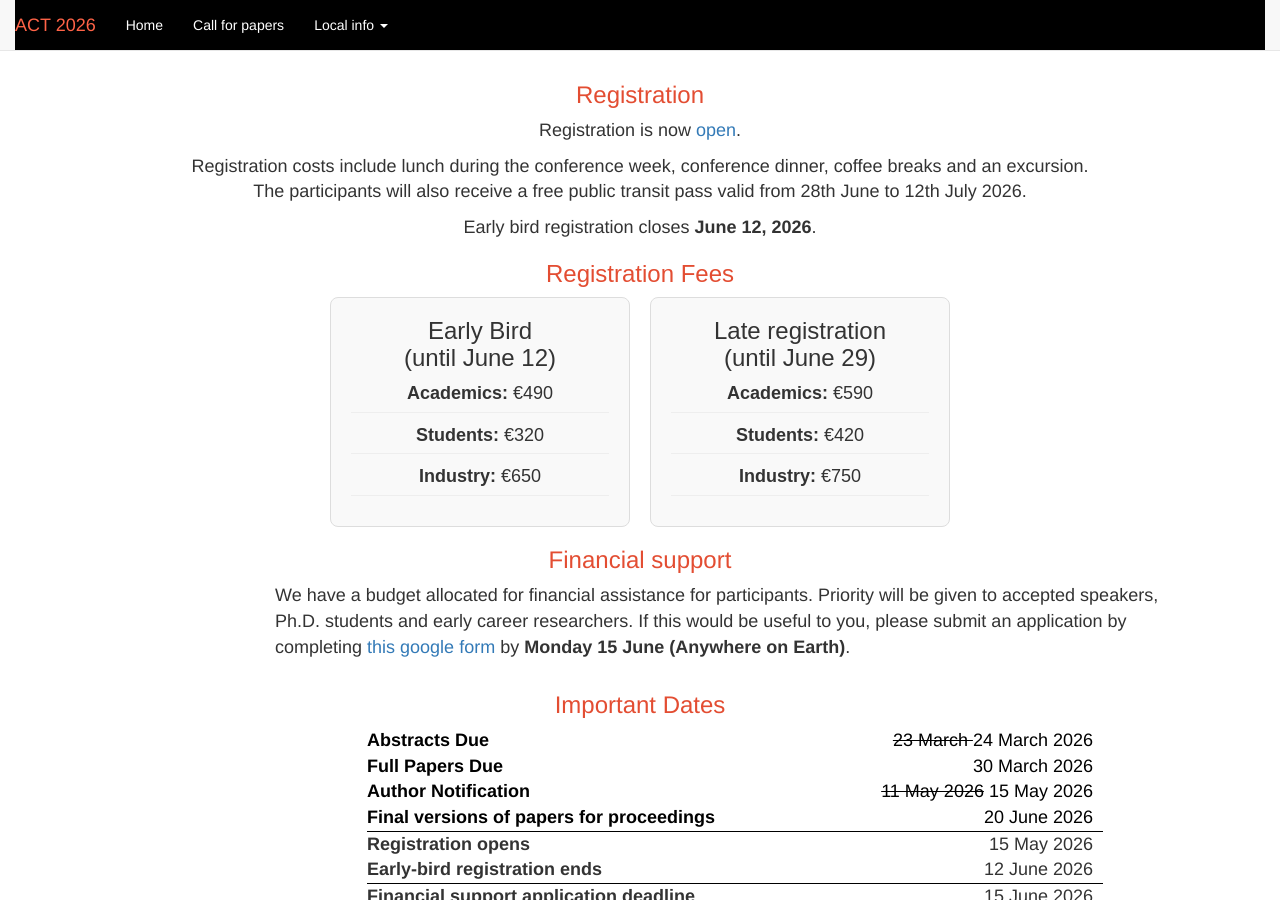
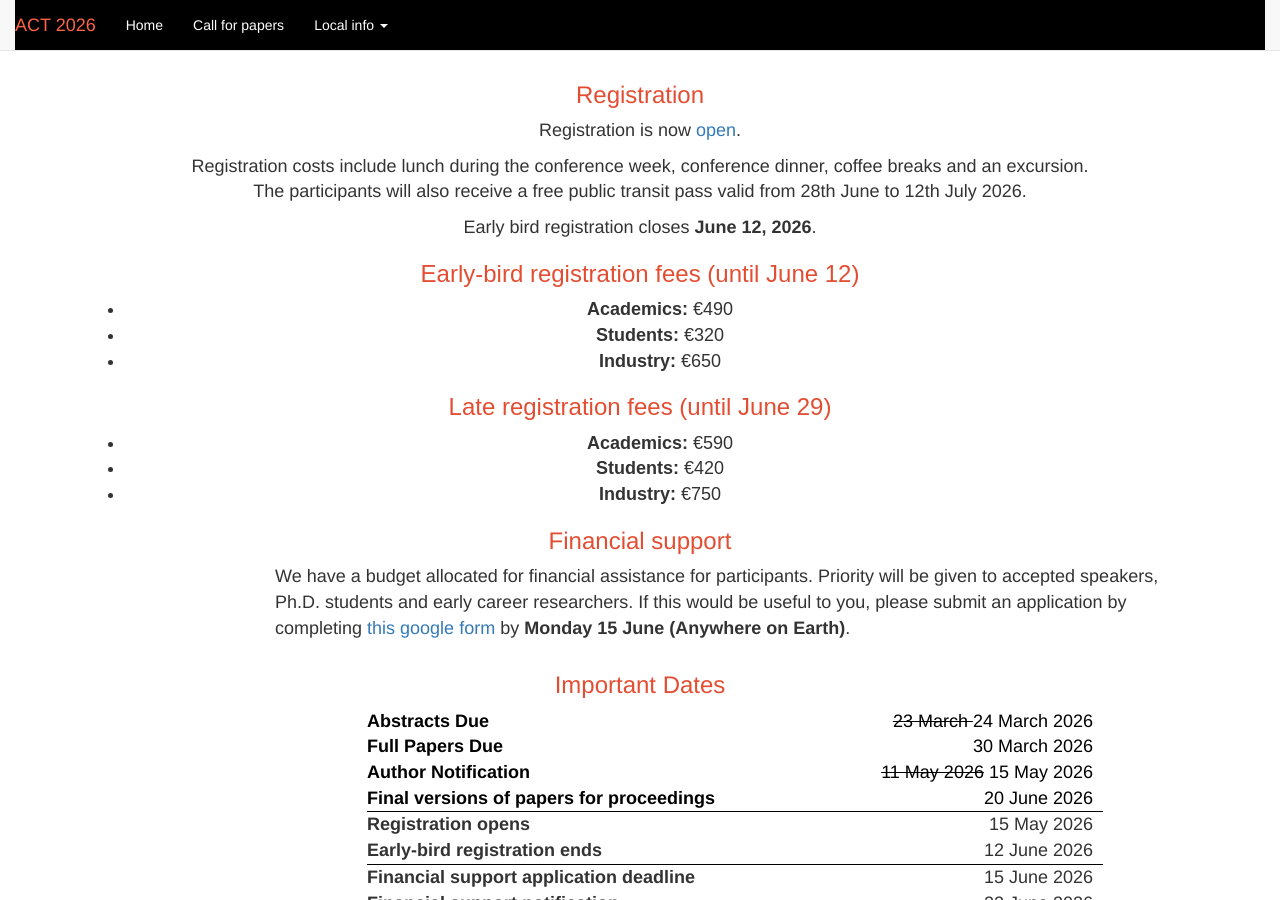
Before and after one commit to actconf2026/actconf2026.github.io, a Jekyll site: the page built from index_test.html, in a window 1280 px wide and 900 px high, scrolled down 702 px. Built offline with Jekyll 4.4.1, drawn with Linux system fonts in a browser that asks for light colours.

Commit message:
Simplified registration fees table

```diff
--- a/index_test.html
+++ b/index_test.html
@@ -59,31 +59,22 @@ layout: act
 
 	<p> Early bird registration closes <b>June 12, 2026</b>. </p>
 
- <section class="pricing-section">
-  <h3>Registration Fees</h3>
-  <div class="pricing-grid">
-    <!-- Early Bird Column -->
-    <div class="pricing-card">
-      <h3>Early Bird </br> (until June 12) </h3>
-      <ul>
+<section class="pricing-section">
+  <h3> Early-bird registration fees (until June 12)</h3>
+	<ul>
         <li><strong>Academics:</strong> €490</li>
         <li><strong>Students:</strong> €320</li>
         <li><strong>Industry:</strong> €650</li>
       </ul>
-    </div>
 
-    <!-- Late Column -->
-    <div class="pricing-card">
-      <h3>Late registration </br> (until June 29)</h3>
+  <h3>Late registration fees (until June 29)</h3>
       <ul>
         <li><strong>Academics:</strong> €590</li>
         <li><strong>Students:</strong> €420</li>
         <li><strong>Industry:</strong> €750</li>
       </ul>
-    </div>
+</section>
 
-  </div>
-</section>
 
 </font> </div>
 </p>
```
